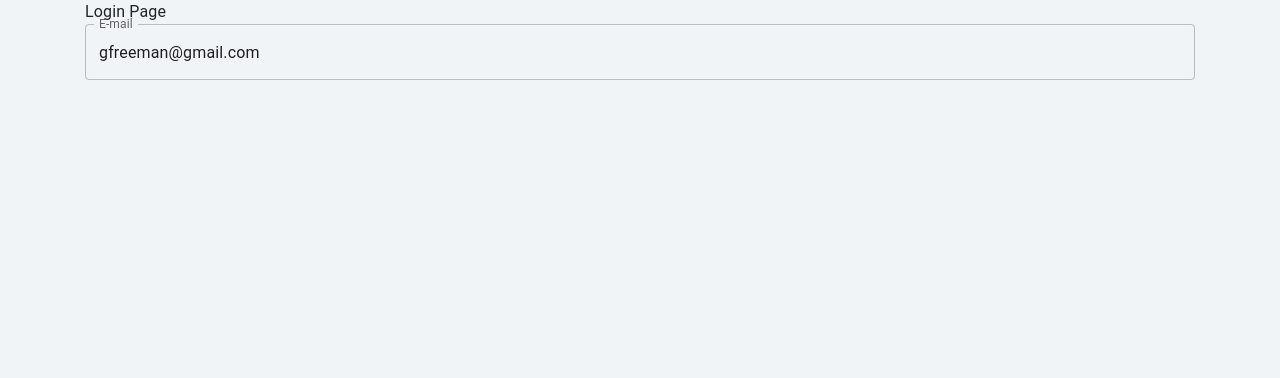
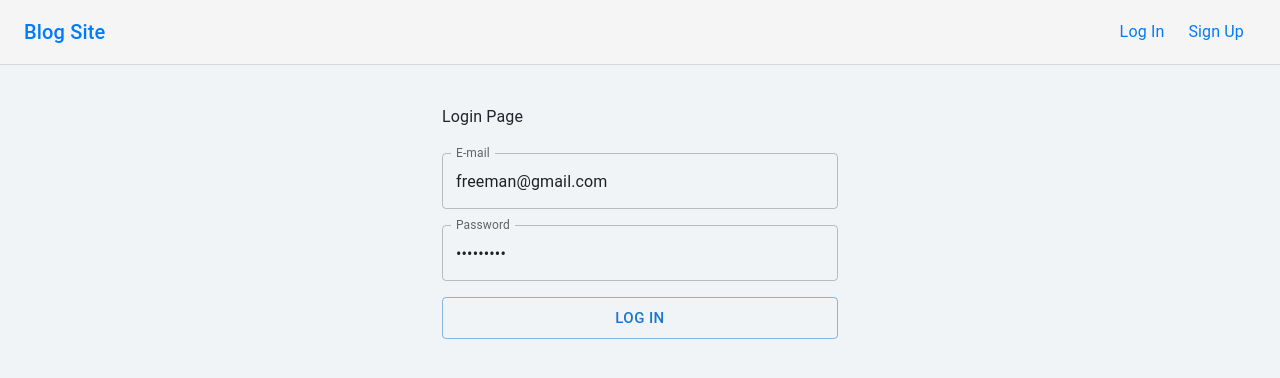
Before and after one commit to Heneros/mern-blog, a React (Create React App) app in the folder client/: page /login in a window 1280 px wide. Shown: the top 378 px of the page. Built offline with nearby package versions, Linux system fonts and the light colour scheme.

Commit message:
updated...

```diff
--- a/client/src/App.js
+++ b/client/src/App.js
@@ -9,6 +9,7 @@ import Registration from './pages/Registration';
 import { Login } from './pages/Login.js';
 import NotFound from './pages/NotFound';
 import { createContext } from 'react';
+import CreatePost from './pages/CreatePost';
 
 
 export const ThemeContext = createContext('light');
@@ -18,11 +19,11 @@ function App() {
     <>
       <GlobalStyles />
       <ThemeContext.Provider value='dark' >
-
         <Routes>
           <Route path="/" element={<HomePage />} />
           <Route path="/registration" element={<Registration />} />
           <Route path="/login" element={<Login />} />
+          <Route path="/create-post" element={<CreatePost />} />
           <Route path="/posts/:id" element={<SinglePost />} />
           <Route path="*" element={<NotFound />} />
         </Routes>
--- a/client/src/components/CreatePost.js
+++ b/client/src/components/CreatePost.js
@@ -1,89 +1,89 @@
 
-import React, { useEffect, useState } from 'react'
+// import React, { useEffect, useState } from 'react'
 
 
-export default function CreatePost() {
-  const [name, setName] = useState('');
-  const [description, setDescription] = useState('');
-  const [imageUrl, setImageUrl] = useState('');
+// export default function CreatePost() {
+//   const [name, setName] = useState('');
+//   const [description, setDescription] = useState('');
+//   const [imageUrl, setImageUrl] = useState('');
 
 
 
 
-  const onSubmit = (e) => {
-    e.preventDefault();
+//   const onSubmit = (e) => {
+//     e.preventDefault();
 
-  }
-  const [count, setCount] = useState(0);
-  const [calculation, setCalculation] = useState(0);
+//   }
+//   const [count, setCount] = useState(0);
+//   const [calculation, setCalculation] = useState(0);
 
-  useEffect(() => {
-    setCalculation(() => count * 2);
-  }, [count]);
+//   useEffect(() => {
+//     setCalculation(() => count * 2);
+//   }, [count]);
 
-  return (
-    <>
-      You clicked {count} times.
-      <button
-        onClick={() => setCount((c) => c + 1)}
-        type="button" data-bs-target="#addPostModal" data-toggle="modal" data-target="#addPostModal" className="btn btn-primary">
-        Add Post
-      </button>
-      <div className="modal fade" id="addPostModal" role="dialog" aria-labelledby="addPostModalLabel" aria-hidden="true">
-        <div className="modal-dialog">
-          <div className="modal-content">
-            <div className="modal-header">
-              <h5 className="modal-title" id="addPostModalLabel">Add Post</h5>
-              <button type="button" className="close" data-dismiss="modal" aria-label="Close">
-                <span aria-hidden="true">&times;</span>
-              </button>
-            </div>
-            <div className="modal-body">
-              <form onSubmit={onSubmit}>
-                <div className='mb-3'>
-                  <label className='form-label'>
-                    Name
-                  </label>
-                  <input
-                    type='text'
-                    className='form-control'
-                    id='name'
-                    value={name}
-                    onChange={(e) => setName(e.target.value)}
-                  />
-                </div>
-                <div className='mb-3'>
-                  <label className='form-label'>
-                    Description
-                  </label>
-                  <input
-                    type='text'
-                    className='form-control'
-                    id='description'
-                    value={description}
-                    onChange={(e) => setDescription(e.target.value)}
-                  />
-                </div>
-                <div className='mb-3'>
-                  <label className='form-label'>
-                    ImageUrl
-                  </label>
-                  <input
-                    type='text'
-                    className='form-control'
-                    id='imageUrl'
-                    value={imageUrl}
-                    onChange={(e) => setImageUrl(e.target.value)}
-                  />
-                </div>
-                <button type='submit' data-bs-dismiss="modal" className='btn btn-secobdary'>
-                  Submit
-                </button>
-              </form>
-            </div>
-          </div>
-        </div>
-      </div>
-    </>
-  )
-}
+//   return (
+//     <>
+//       You clicked {count} times.
+//       <button
+//         onClick={() => setCount((c) => c + 1)}
+//         type="button" data-bs-target="#addPostModal" data-toggle="modal" data-target="#addPostModal" className="btn btn-primary">
+//         Add Post
+//       </button>
+//       <div className="modal fade" id="addPostModal" role="dialog" aria-labelledby="addPostModalLabel" aria-hidden="true">
+//         <div className="modal-dialog">
+//           <div className="modal-content">
+//             <div className="modal-header">
+//               <h5 className="modal-title" id="addPostModalLabel">Add Post</h5>
+//               <button type="button" className="close" data-dismiss="modal" aria-label="Close">
+//                 <span aria-hidden="true">&times;</span>
+//               </button>
+//             </div>
+//             <div className="modal-body">
+//               <form onSubmit={onSubmit}>
+//                 <div className='mb-3'>
+//                   <label className='form-label'>
+//                     Name
+//                   </label>
+//                   <input
+//                     type='text'
+//                     className='form-control'
+//                     id='name'
+//                     value={name}
+//                     onChange={(e) => setName(e.target.value)}
+//                   />
+//                 </div>
+//                 <div className='mb-3'>
+//                   <label className='form-label'>
+//                     Description
+//                   </label>
+//                   <input
+//                     type='text'
+//                     className='form-control'
+//                     id='description'
+//                     value={description}
+//                     onChange={(e) => setDescription(e.target.value)}
+//                   />
+//                 </div>
+//                 <div className='mb-3'>
+//                   <label className='form-label'>
+//                     ImageUrl
+//                   </label>
+//                   <input
+//                     type='text'
+//                     className='form-control'
+//                     id='imageUrl'
+//                     value={imageUrl}
+//                     onChange={(e) => setImageUrl(e.target.value)}
+//                   />
+//                 </div>
+//                 <button type='submit' data-bs-dismiss="modal" className='btn btn-secobdary'>
+//                   Submit
+//                 </button>
+//               </form>
+//             </div>
+//           </div>
+//         </div>
+//       </div>
+//     </>
+//   )
+// }
--- a/client/src/components/Header.js
+++ b/client/src/components/Header.js
@@ -8,13 +8,20 @@ import AppBar from '@mui/material/AppBar';
 
 import Toolbar from '@mui/material/Toolbar';
 import { useDispatch, useSelector } from 'react-redux';
-import { logout, selectIsAuth } from '../redux/slices/auth';
+import { fetchAuthMe, logout, selectIsAuth } from '../redux/slices/auth';
 import { Button } from '@mui/material';
 
 
 function Header() {
     const isAuth = useSelector(selectIsAuth);
+
     const dispatch = useDispatch();
+
+    // React.useEffect(() => {
+    //     dispatch(fetchAuthMe());
+    //     // dispatch(selectIsAuth());
+    // }, [dispatch]);
+
 
     const onClickLogout = () => {
         if (window.confirm("Are you sure you want to log out")) {
@@ -41,8 +48,11 @@ function Header() {
                         <Box sx={{ display: 'inline-flex', flexDirection: 'row' }}>
                             {isAuth ? (
                                 <>
+                                    {/* <Typography sx={{ my: 1, mx: 1.5 }}>
+                                        <Button onClick={onClickLogout} >Log Out</Button>
+                                    </Typography> */}
                                     <Typography sx={{ my: 1, mx: 1.5 }}>
-                                        <Button onClick={onClickLogout} >Log Out</Button>
+                                        <Link to="/create-post">Create Post</Link>
                                     </Typography>
                                 </>
                             ) : (
--- /dev/null
+++ b/client/src/pages/CreatePost.js
@@ -0,0 +1,13 @@
+import React, { useEffect, useState } from 'react'
+import Header from '../components/Header';
+
+
+export default function CreatePost() {
+    return (
+        <>
+            <Header />
+            <div>CreatePost</div>
+        </>
+
+    )
+}
--- a/client/src/pages/Login.js
+++ b/client/src/pages/Login.js
@@ -1,9 +1,10 @@
-import { TextField, Typography } from '@mui/material';
+import { Box, Button, Container, Grid, TextField, Typography } from '@mui/material';
 import React from 'react'
 import { useForm } from 'react-hook-form';
 import { useDispatch, useSelector } from 'react-redux'
 import { Navigate } from 'react-router-dom';
 import { fetchAuth, selectIsAuth } from '../redux/slices/auth'
+import Header from '../components/Header';
 
 export const Login = () => {
     const isAuth = useSelector(selectIsAuth);
@@ -11,8 +12,8 @@ export const Login = () => {
 
     const { register, handleSubmit, setError, formState: { errors, isValid } } = useForm({
         defaultValues: {
-            email: 'gfreeman@gmail.com',
-            password: ''
+            email: 'freeman@gmail.com',
+            password: '123dadaya'
         },
         mode: 'onChange'
     })
@@ -34,12 +35,16 @@ export const Login = () => {
     if (isAuth) {
         return <Navigate to="/" />
     }
-    return (<>
-        <div className='container'>
+    return (
+        <>
+            <Header />
+            <Container component="main" maxWidth="xs" sx={{ mt: 5 }}>
                 <Typography>
                     Login Page
                 </Typography>
-            <form onSubmit={handleSubmit(onSubmit)}>
+                <Box component="form" onSubmit={handleSubmit(onSubmit)} sx={{ mt: 3 }}>
+                    <Grid container spacing={2}>
+                        <Grid item xs={12} sm={12}>
                             <TextField
                                 label="E-mail"
                                 error={Boolean(errors.email?.message)}
@@ -48,8 +53,25 @@ export const Login = () => {
                                 type="email"
                                 fullWidth
                             />
-            </form>
-        </div>
+                        </Grid>
+                        <Grid item xs={12} sm={12}>
+                            <TextField
+                                label="Password"
+                                error={Boolean(errors.password?.message)}
+                                helperText={errors.password?.message}
+                                {...register('password', { required: 'Enter Password' })}
+                                type="password"
+                                fullWidth
+                            />
+                        </Grid>
+                        <Grid item xs={12} sm={12}>
+                            <Button type="submit" size='large' fullWidth variant="outlined">
+                                Log In
+                            </Button>
+                        </Grid>
+                    </Grid>
+                </Box>
+            </Container>
         </>
     )
 }
```
Also changed, not shown: 1 other file (tests, documents, lock files or other folders). Lines whose indentation alone changed are shown as unchanged.
